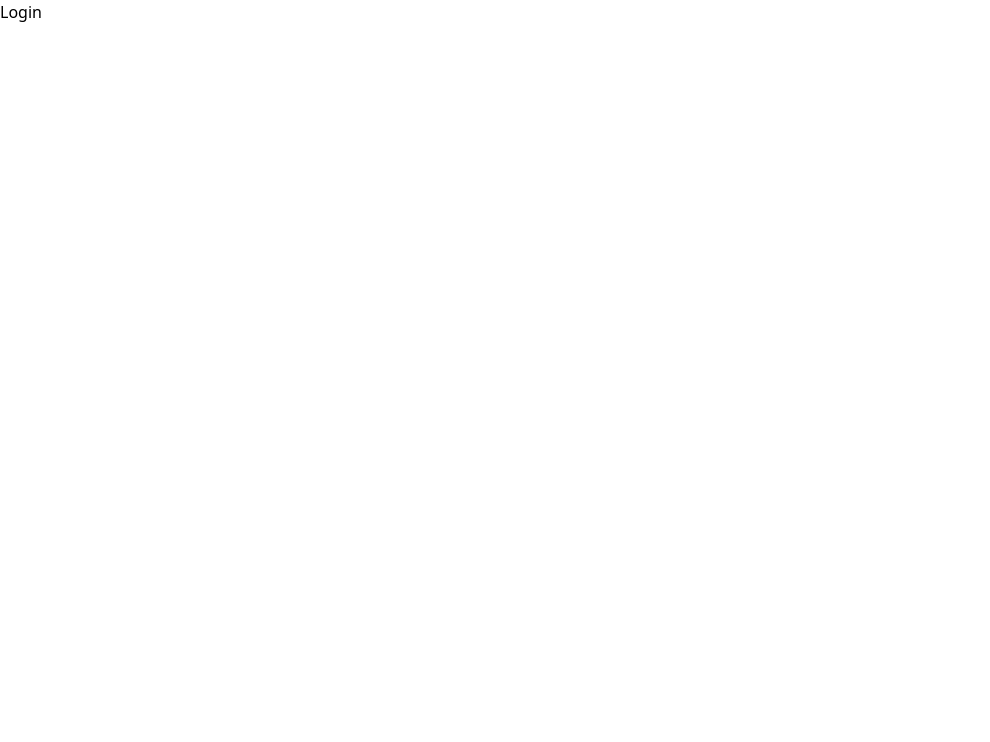
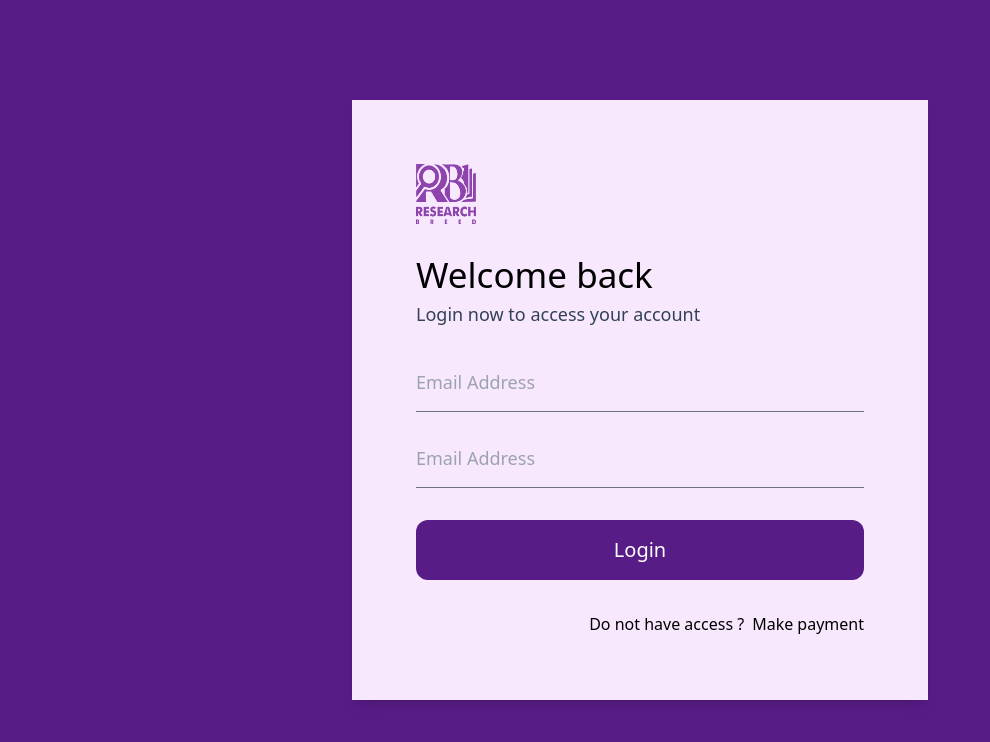
Before and after one commit to ChrisRoyalty/Research-breed, a React (Create React App) app: page /login in a window 1280 px wide. Shown: the top 742 px of the page, without its empty margins (0-990 px from the left). Built offline with nearby package versions, Linux system fonts and the light colour scheme.

Commit message:
just designed the login page

```diff
--- a/src/component/home/HeroSection.jsx
+++ b/src/component/home/HeroSection.jsx
@@ -24,7 +24,7 @@ function HeroSection() {
       </div> */}
       <div className="w-[80%] grid lg:grid-cols-2 grid-cols-1 items-center gap-16">
         <div className="intro">
-          <h1 className="lg:text-4xl text-2xl font-bold text-gray-800 mb-4 leading-10 md:leading-[50px]">
+          <h1 className="lg:text-4xl text-2xl font-bold text-gray-800 mb-4 leading-10 md:leading-[200px]">
             Find, connect, write. The ResearchBreed way (Your writing Ally)
           </h1>
           <p className="text-lg text-black-100 mb-6 font-bold">
--- a/src/pages/Login.jsx
+++ b/src/pages/Login.jsx
@@ -1,7 +1,46 @@
 import React from "react";
-
+import Logo from "../assets/logo.png";
 function Login() {
-  return <div>Login</div>;
+  return (
+    <div className="w-full h-screen bg-purple-900 flex justify-center items-center">
+      <div className="md:w-[45%] h-fit bg-[#F8E8FE] p-16 shadow-lg">
+        <div className="log">
+          <img
+            src={Logo}
+            alt="Research-breed Logo"
+            className="w-[60px] h-[60px]"
+          />
+          <div className="welcomeNote mt-[25px]">
+            <h3 className="text-[35px]">Welcome back</h3>
+            <p className="text-slate-700 text-[18px]">
+              Login now to access your account
+            </p>
+          </div>
+          <form className="flex flex-col gap-4 mt-6">
+            <input
+              type="text"
+              className="h-[60px] bg-transparent border-b-[1px] border-gray-500 outline-none text-gray-500 text-[18px]"
+              placeholder="Email Address"
+            />
+            <input
+              type="text"
+              className="h-[60px] bg-transparent border-b-[1px] border-gray-500 outline-none text-gray-500 text-[18px]"
+              placeholder="Email Address"
+            />
+            <button className="bg-purple-900 h-[60px] text-white rounded-xl hover:bg-purple-800/80 text-[20px] mt-4">
+              Login
+            </button>
+          </form>
+          <footer className="flex justify-center md:justify-end items-center mt-8">
+            <div className="flex gap-2 justify-center">
+              <a href="">Do not have access ?</a>
+              <a href="">Make payment</a>
+            </div>
+          </footer>
+        </div>
+      </div>
+    </div>
+  );
 }
 
 export default Login;
```
Also changed, not shown: src/component/home/Research.jsx (+0 -53 lines).
